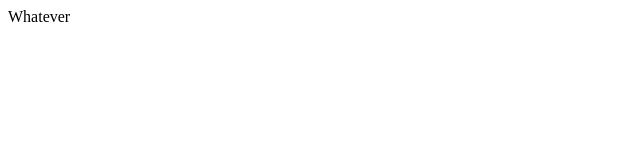
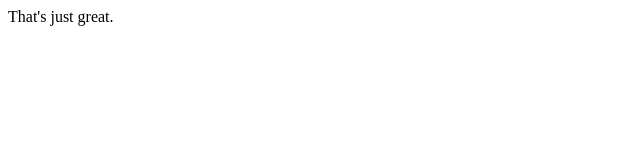
Before and after one commit to bmurdock/super-duper-succotash, a plain HTML site: page index.html in a window 1280 px wide. Shown: the full height of the page, 0-640 px from the left. Drawn offline with Linux system fonts and the light colour scheme.

Commit message:
a change

```diff
--- a/index.html
+++ b/index.html
@@ -1,5 +1,5 @@
 <!DOCTYPE html>
 <html>
     <head></head>
-    <body>Whatever</body>
+    <body>That's just great.</body>
 </html>
```
